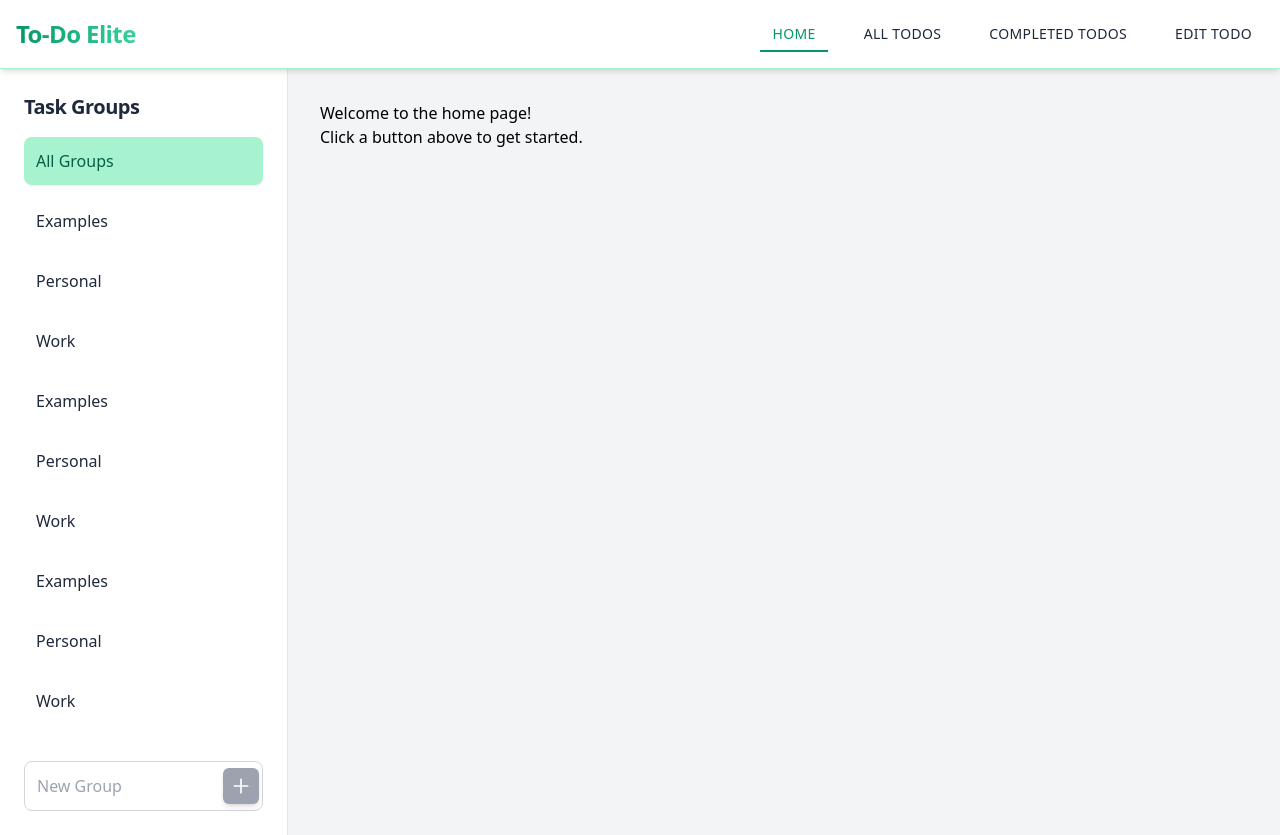
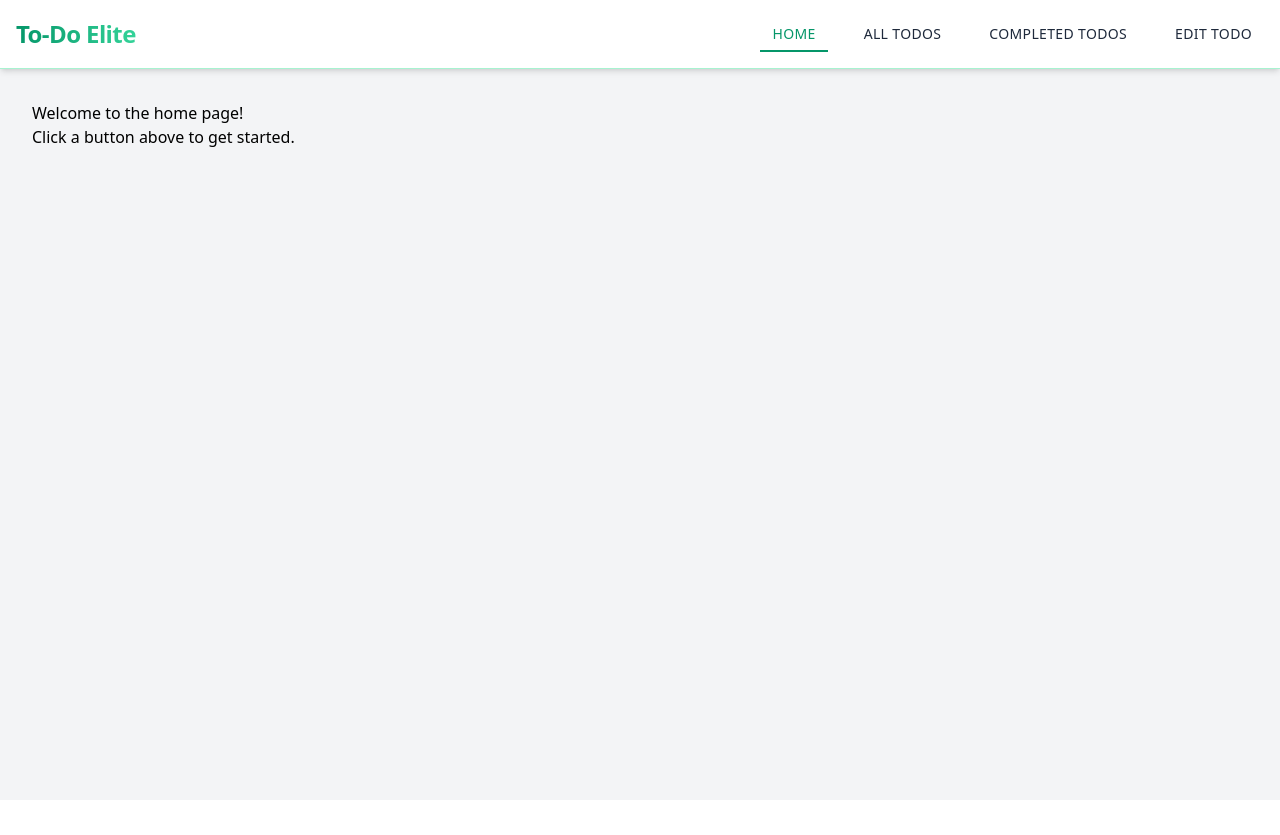
Before and after one commit to hkiame/todo-list, a React (Create React App) app: page / in a window 1280 px wide. After the commit the page ends 800 px from the top, so only its background shows below. Built offline with nearby package versions, Linux system fonts and the light colour scheme; data requests are answered from the project's data file.

Commit message:
config: Add .env file for environment variables

```diff
--- a/database/db.json
+++ b/database/db.json
@@ -28,30 +28,6 @@
   "groups": [
     { "id": "550e8400-e29b-41d4-a716-446655440000", "name": "Examples" },
     { "id": "6ba7b810-9dad-11d1-80b4-00c04fd430c8", "name": "Personal" },
-    { "id": "6ba7b811-9dad-11d1-80b4-00c04fd430c8", "name": "Work" },
-    { "id": "550e8400-e29b-41d4-a716-446655440000", "name": "Examples" },
-    { "id": "6ba7b810-9dad-11d1-80b4-00c04fd430c8", "name": "Personal" },
-    { "id": "6ba7b811-9dad-11d1-80b4-00c04fd430c8", "name": "Work" },
-    { "id": "550e8400-e29b-41d4-a716-446655440000", "name": "Examples" },
-    { "id": "6ba7b810-9dad-11d1-80b4-00c04fd430c8", "name": "Personal" },
-    { "id": "6ba7b811-9dad-11d1-80b4-00c04fd430c8", "name": "Work" },
-    { "id": "550e8400-e29b-41d4-a716-446655440000", "name": "Examples" },
-    { "id": "6ba7b810-9dad-11d1-80b4-00c04fd430c8", "name": "Personal" },
-    { "id": "6ba7b811-9dad-11d1-80b4-00c04fd430c8", "name": "Work" },
-    { "id": "550e8400-e29b-41d4-a716-446655440000", "name": "Examples" },
-    { "id": "6ba7b810-9dad-11d1-80b4-00c04fd430c8", "name": "Personal" },
-    { "id": "6ba7b811-9dad-11d1-80b4-00c04fd430c8", "name": "Work" },
-    { "id": "550e8400-e29b-41d4-a716-446655440000", "name": "Examples" },
-    { "id": "6ba7b810-9dad-11d1-80b4-00c04fd430c8", "name": "Personal" },
-    { "id": "6ba7b811-9dad-11d1-80b4-00c04fd430c8", "name": "Work" },
-    { "id": "550e8400-e29b-41d4-a716-446655440000", "name": "Examples" },
-    { "id": "6ba7b810-9dad-11d1-80b4-00c04fd430c8", "name": "Personal" },
-    { "id": "6ba7b811-9dad-11d1-80b4-00c04fd430c8", "name": "Work" },
-    { "id": "550e8400-e29b-41d4-a716-446655440000", "name": "Examples" },
-    { "id": "6ba7b810-9dad-11d1-80b4-00c04fd430c8", "name": "Personal" },
-    { "id": "6ba7b811-9dad-11d1-80b4-00c04fd430c8", "name": "Work" },
-    { "id": "550e8400-e29b-41d4-a716-446655440000", "name": "Examples" },
-    { "id": "6ba7b810-9dad-11d1-80b4-00c04fd430c8", "name": "Personal" },
     { "id": "6ba7b811-9dad-11d1-80b4-00c04fd430c8", "name": "Work" }
   ]
 }
--- a/src/components/Layout.jsx
+++ b/src/components/Layout.jsx
@@ -1,5 +1,5 @@
 import { useState, useEffect } from "react";
-import { NavLink, Outlet } from "react-router";
+import { NavLink, Outlet, useLocation } from "react-router";
 import { v4 as uuidv4 } from "uuid";
 
 function Layout() {
@@ -7,13 +7,19 @@ function Layout() {
   const [isSidebarOpen, setIsSidebarOpen] = useState(false);
   const [isNavAnimating, setIsNavAnimating] = useState(false);
   const [groups, setGroups] = useState([]);
+  const [todos, setTodos] = useState([]); // Add todos state
   const [newGroup, setNewGroup] = useState("");
   const [selectedGroupId, setSelectedGroupId] = useState(null);
+  const location = useLocation(); // Detect current route
 
   useEffect(() => {
     fetch("http://localhost:3001/groups")
       .then((res) => res.json())
       .then((data) => setGroups(data));
+
+    fetch("http://localhost:3001/items")
+      .then((res) => res.json())
+      .then((data) => setTodos(data));
   }, []);
 
   const addGroup = () => {
@@ -62,6 +68,8 @@ function Layout() {
     { path: "/completed", label: "Completed Todos" },
     { path: "/edit", label: "Edit Todo" },
   ];
+
+  const isHomePage = location.pathname === "/";
 
   return (
     <div className="min-h-screen bg-gray-100 flex flex-col font-sans">
@@ -150,7 +158,8 @@ function Layout() {
 
       {/* Main Content with Sidebar */}
       <div className="flex flex-1 relative">
-        {/* Desktop Sidebar */}
+        {/* Desktop Sidebar - Hidden on Home */}
+        {!isHomePage && (
           <aside className="hidden md:block w-72 bg-white shadow-lg p-6 border-r border-gray-200">
             <h2 className="text-xl font-semibold text-slate-800 mb-4 tracking-tight">
               Task Groups
@@ -213,8 +222,10 @@ function Layout() {
               </div>
             </div>
           </aside>
+        )}
 
-        {/* Mobile Sidebar Gem Trigger */}
+        {/* Mobile Sidebar Gem Trigger - Hidden on Home */}
+        {!isHomePage && (
           <button
             onClick={toggleSidebar}
             className="md:hidden fixed bottom-4 right-4 w-12 h-12 bg-emerald-600 rounded-full flex items-center justify-center shadow-lg hover:bg-emerald-700 transition-all duration-300 z-50"
@@ -235,9 +246,10 @@ function Layout() {
             </svg>
             <span className="absolute w-16 h-16 bg-emerald-200 opacity-30 rounded-full animate-pulse" />
           </button>
+        )}
 
-        {/* Mobile Sidebar Radial Menu */}
-        {isSidebarOpen && (
+        {/* Mobile Sidebar Radial Menu - Hidden on Home */}
+        {!isHomePage && isSidebarOpen && (
           <div className="fixed inset-0 z-40 md:hidden">
             <div
               className="absolute inset-0 bg-gray-800 opacity-40"
@@ -314,7 +326,7 @@ function Layout() {
 
         {/* Content Area */}
         <main className="flex-1 p-8 bg-gray-100">
-          <Outlet context={{ selectedGroupId, groups }} />
+          <Outlet context={{ selectedGroupId, groups, todos }} />
         </main>
       </div>
     </div>
--- a/src/routes/index.js
+++ b/src/routes/index.js
@@ -1,6 +1,6 @@
 import { Routes, Route } from "react-router";
 import Layout from "@/components/Layout";
-import { Homepage } from "@/pages/Homepage";
+import Homepage from "@/pages/Homepage";
 import { ToDoItemsPage } from "@/pages/TodoItemsPage";
 import { CompletedItemsPage } from "@/pages/CompletedItemsPage";
 import EditTodo from "@/pages/EditTodo";
```
Also changed, not shown: src/pages/Homepage.js (+3 -4 lines), 2 other files (tests, documents, lock files or other folders). Lines whose indentation alone changed are shown as unchanged.
